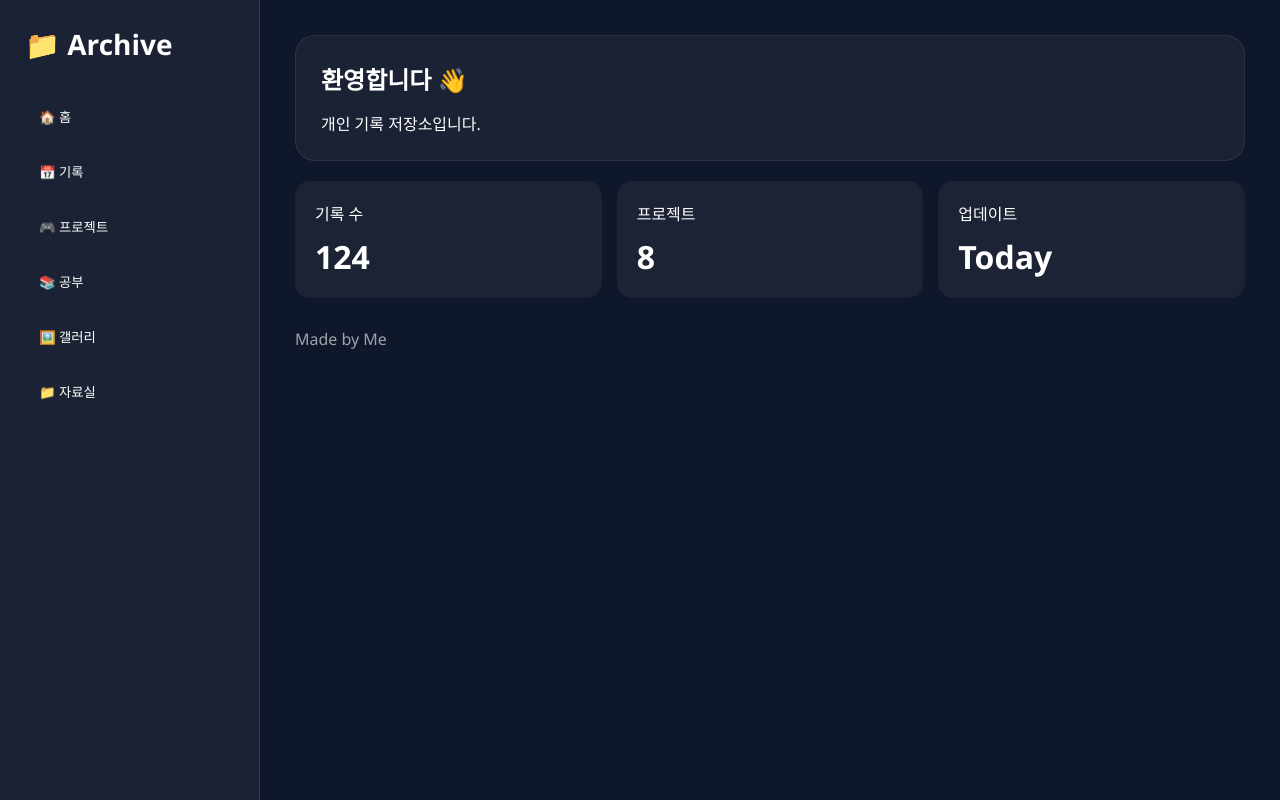
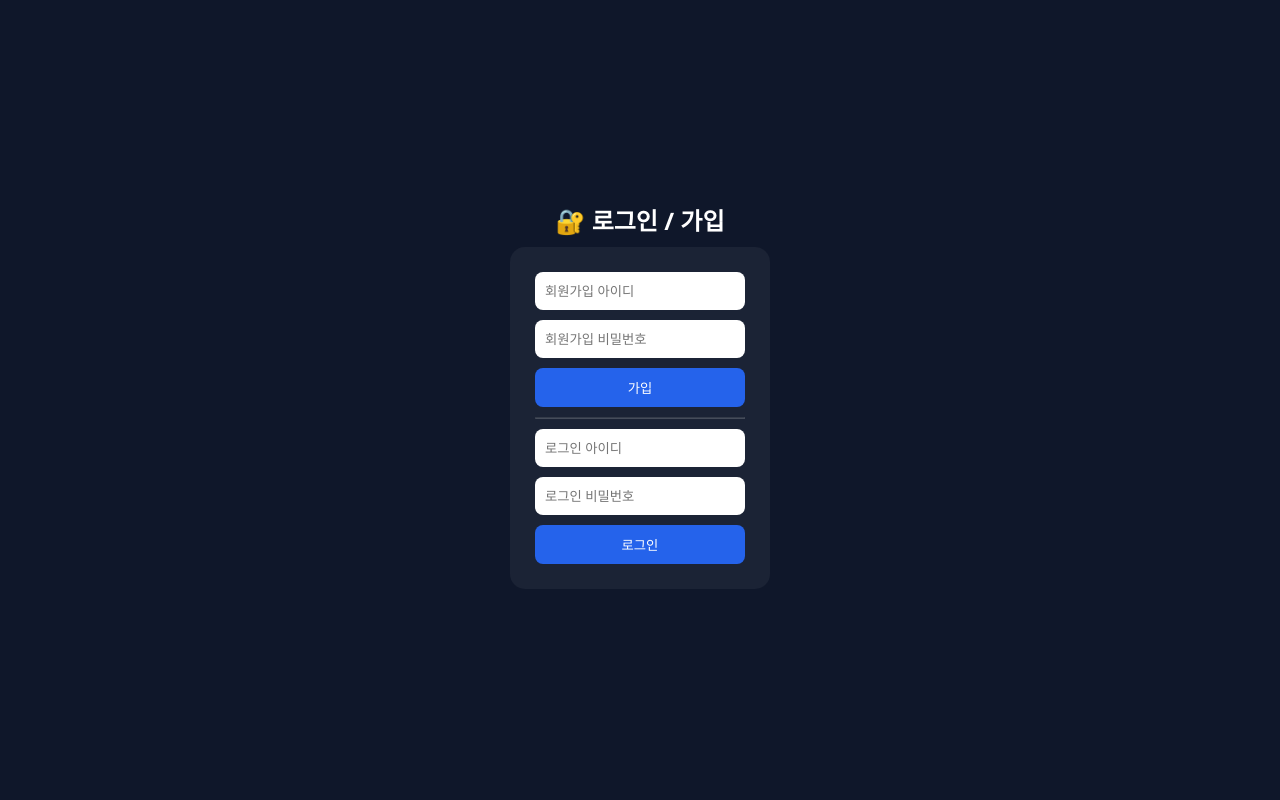
Before and after one commit to Jonghwang/JH, a plain HTML site: page index.html in a window 1280 px wide. Drawn offline with Linux system fonts and the light colour scheme.

Commit message:
Update index.html

```diff
--- a/index.html
+++ b/index.html
@@ -20,6 +20,47 @@ body{
     min-height:100vh;
 }
 
+/* 로그인 화면 */
+.login-screen{
+    position:fixed;
+    top:0; left:0;
+    width:100%;
+    height:100%;
+    background:#0f172a;
+    display:flex;
+    justify-content:center;
+    align-items:center;
+    flex-direction:column;
+    gap:10px;
+    z-index:999;
+}
+
+.login-box{
+    background:rgba(255,255,255,0.05);
+    padding:25px;
+    border-radius:15px;
+    display:flex;
+    flex-direction:column;
+    gap:10px;
+    width:260px;
+}
+
+.login-box input{
+    padding:10px;
+    border:none;
+    border-radius:8px;
+}
+
+.login-box button{
+    padding:10px;
+    border:none;
+    border-radius:8px;
+    cursor:pointer;
+    background:#2563eb;
+    color:white;
+}
+
+/* 기존 UI */
 .sidebar{
     width:260px;
     background:rgba(255,255,255,0.05);
@@ -105,6 +146,26 @@ footer{
 
 <body>
 
+<!-- 🔐 로그인 화면 -->
+<div class="login-screen" id="loginScreen">
+    <h2>🔐 로그인 / 가입</h2>
+
+    <div class="login-box">
+        <input id="su_id" placeholder="회원가입 아이디">
+        <input id="su_pw" placeholder="회원가입 비밀번호" type="password">
+        <button onclick="signup()">가입</button>
+
+        <hr style="opacity:0.2">
+
+        <input id="li_id" placeholder="로그인 아이디">
+        <input id="li_pw" placeholder="로그인 비밀번호" type="password">
+        <button onclick="login()">로그인</button>
+    </div>
+
+    <p id="msg"></p>
+</div>
+
+<!-- 🔓 메인 -->
 <div class="sidebar">
     <div class="logo">📁 Archive</div>
 
@@ -128,22 +189,9 @@ footer{
 </div>
 
 <div class="stats">
-
-<div class="stat">
-기록 수
-<div class="number">124</div>
-</div>
-
-<div class="stat">
-프로젝트
-<div class="number">8</div>
-</div>
-
-<div class="stat">
-업데이트
-<div class="number">Today</div>
-</div>
-
+<div class="stat">기록 수<div class="number">124</div></div>
+<div class="stat">프로젝트<div class="number">8</div></div>
+<div class="stat">업데이트<div class="number">Today</div></div>
 </div>
 
 </section>
@@ -151,39 +199,33 @@ footer{
 <section id="record" class="hidden">
 <div class="card">
 <h1>📅 활동 기록</h1>
-
 <ul>
 <li>2026-06-01 사이트 제작 시작</li>
 <li>2026-05-31 단어 게임 기획</li>
 <li>2026-05-20 프로젝트 정리</li>
 </ul>
-
 </div>
 </section>
 
 <section id="project" class="hidden">
 <div class="card">
 <h1>🎮 프로젝트</h1>
-
 <ul>
 <li>단어 게임</li>
 <li>개인 홈페이지</li>
 <li>기록 관리 시스템</li>
 </ul>
-
 </div>
 </section>
 
 <section id="study" class="hidden">
 <div class="card">
 <h1>📚 공부 기록</h1>
-
 <ul>
 <li>수학 - 삼각형</li>
 <li>영어 - 단어 암기</li>
 <li>역사 - 조선 후기</li>
 </ul>
-
 </div>
 </section>
 
@@ -197,12 +239,10 @@ footer{
 <section id="files" class="hidden">
 <div class="card">
 <h1>📁 자료실</h1>
-
 <ul>
 <li><a href="#" style="color:#60a5fa;">파일1.zip</a></li>
 <li><a href="#" style="color:#60a5fa;">문서.pdf</a></li>
 </ul>
-
 </div>
 </section>
 
@@ -213,16 +253,41 @@ Made by Me
 </div>
 
 <script>
+
+// 화면 전환
 function show(id){
+    document.querySelectorAll("section").forEach(s=>{
+        s.classList.add("hidden");
+    });
+    document.getElementById(id).classList.remove("hidden");
+}
 
-const sections=document.querySelectorAll("section");
+// 가입
+function signup(){
+    let id=document.getElementById("su_id").value;
+    let pw=document.getElementById("su_pw").value;
 
-sections.forEach(section=>{
-section.classList.add("hidden");
-});
+    if(!id||!pw) return alert("입력");
 
-document.getElementById(id).classList.remove("hidden");
+    localStorage.setItem("user_"+id,pw);
+    alert("가입 완료");
 }
+
+// 로그인
+function login(){
+    let id=document.getElementById("li_id").value;
+    let pw=document.getElementById("li_pw").value;
+
+    let saved=localStorage.getItem("user_"+id);
+
+    if(saved===pw){
+        document.getElementById("loginScreen").style.display="none";
+        document.getElementById("msg").innerText="";
+    }else{
+        document.getElementById("msg").innerText="로그인 실패";
+    }
+}
+
 </script>
 
 </body>
```
